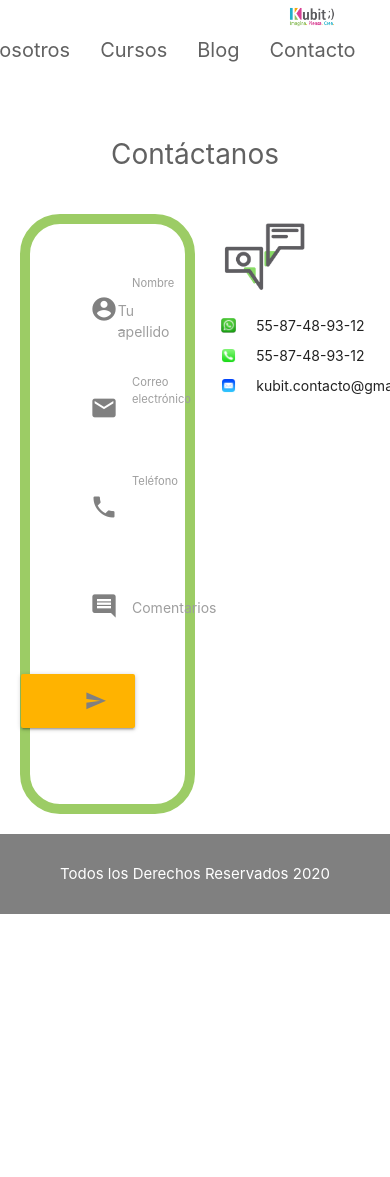
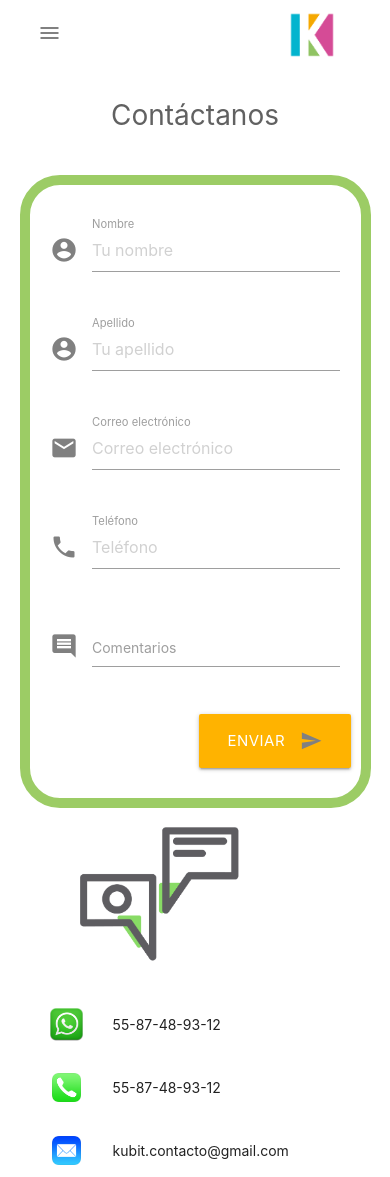
Before and after one commit to Ingvictor/SitiosWeb, a PHP site: page /contacto.html in a window 390 px wide; the page is wider, and only the part inside the window is pictured. Before the commit the page ends 914 px from the top of that part, so only its background shows below. Run offline with PHP 8.4, Linux system fonts and the light colour scheme.

Commit message:
index 97% concluido

```diff
--- a/contacto.html
+++ b/contacto.html
@@ -19,17 +19,31 @@
         **********************************
         *******************************-->
     <header class="header-nosotros">
-      <nav class="container">
-        <a href="index.html" class="logo-nosotros brand-logo valign-wrapper">
-            <img class="responsive-img left" src="assets/img/logo.png" alt="Logo">
+        <nav class="nav-wrapper ">
+            <div class="container ">
+              <a href="index.html" class="brand-logo text-darken-4">
+                <img class="hide-on-lar-and-down right" src="assets/img/favicon.png" alt="Logo">
               </a>
-        <ul class="right valign-wrapper ">
+              <a href="#" data-target="mobile-demo" class="sidenav-trigger"><i class="material-icons">menu</i></a>
+              <ul class="right hide-on-med-and-down text-darken-4 valign-wrapper">
                 <li><a href="nosotros.html">Nosotros</a></li>
                 <li><a href="cursos.html">Cursos</a></li>
                 <li><a href="blog.html">Blog</a></li>
                 <li><a href="contacto.html">Contacto</a></li>
               </ul>
+            </div>
         </nav>
+
+          <ul class="sidenav grey darken-2" id="mobile-demo">
+            <div>
+              <h5>Menú</h5>
+            </div>
+            <li><a href="index.html"><i class="material-icons">home</i>Inicio</a></li>
+            <li><a href="nosotros.html"><i class="material-icons">group</i>Nosotros</a></li>
+            <li><a href="cursos.html"><i class="material-icons">build</i>Cursos</a></li>
+            <li><a href="blog.html"><i class="material-icons">description</i>Blog</a></li>
+            <li><a href="contacto.html"><i class="material-icons">email</i>Contacto</a></li>
+          </ul>
     <section class="container valign-wrapper">
       <div class="row">
           <div class="col s12">
@@ -45,16 +59,20 @@
                 <div class="row">
                     <form class="col s12">
                         <div class="row">
-                            <div class="input-field col s6">
+                            <div class="input-field col s12">
                                 <i class="material-icons prefix">account_circle</i>
                                 <input placeholder="Tu nombre" id="Nombre" type="text" class="validate">
                                 <label for="Nombre">Nombre</label>
                             </div>
-                            <div class="input-field col s6">
-                                <input id="Apellido" type="text" class="validate">
-                                <label for="Apellido">Tu apellido</label>
+                        </div>
+                        <div class="row">
+                            <div class="input-field col s12">
+                                <i class="material-icons prefix">account_circle</i>
+                                <input placeholder="Tu apellido" id="Apellido" type="text" class="validate">
+                                <label for="Apellido">Apellido</label>
                             </div>
                         </div>
+
                         <div class="row">
                             <div class="input-field col s12">
                                 <i class="material-icons prefix">email</i>
@@ -88,9 +106,11 @@
             *******************************-->
 
             <div class="-contenedor-iconos-contacto">
+
                 <div class="icono-imagen">
                     <img src="assets/img/icono-contacto.png" alt="">
                 </div>
+                <div class="tarjeta">
                 <div class="iconos-contacto">
                     <div class="valign-wrapper">
                         <img src="assets/img/Whatsapp.png" alt="">
@@ -110,6 +130,7 @@
                     </div>
                 </div>
             </div>
+            </div>
         </section>
 
     </main>
@@ -118,14 +139,15 @@
         **********************************
         *******************************-->
 
-        <footer class="footer">
-            <div class="section">
-                <p>Todos los Derechos Reservados 2020 </p>
-            </div>
-        </footer>
+
 
     <!-- Compiled and minified JavaScript -->
     <script src="https://cdnjs.cloudflare.com/ajax/libs/materialize/1.0.0/js/materialize.min.js"></script>
     <script src="js/scripts.js"></script>
+    <script>
+        document.addEventListener('DOMContentLoaded', function() {
+            M.AutoInit();
+    });
+    </script>
 </body>
 </html>
--- a/css/main.css
+++ b/css/main.css
@@ -7,6 +7,7 @@ body {
 }
 img{
     max-width: 100%;
+    margin: auto;
 }
 
 h1{font-size: 38px; color: #616161;}
@@ -463,7 +464,7 @@ header ul a{
 
     .contacto-index{
         max-width: 100%;
-        height: 180px;
+        height: 200px;
         background-image: url('../assets/img/plantilla2-index.png');
         background-repeat: no-repeat;
         background-position: center;
@@ -471,10 +472,10 @@ header ul a{
         margin-top: 0;
     }
 
+    .contacto-index h3{
+        margin:0px 0 20px 0;
+    }
     .contacto-index h4{
-        margin:20px 0 20px 0;
-    }
-    .contacto-index p{
         margin:20px 0 20px 0;
     }
     .blog-index{
@@ -510,4 +511,36 @@ header ul a{
     .card-image{
         margin: auto;
     }
+    .iconos-miembros h2{
+        margin-top: 10px;
+    }
+    .iconos-miembros h3{
+        margin-top: 10px;
+        margin-bottom: 20px;
+    }
+    .imagenes-nosotros{
+        display: block;
+        margin: auto;
+        padding: 10px;
+    }
+    .imagenes-texto{
+        display: block;
+        margin: auto;
+        padding: 10px;
+
+    }
+    .formulario-contacto{
+        display: block;
+    }
+    .formulario{
+        padding: 30px 10px 10px 10px;
+    }
+    .iconos-contacto{
+        margin: 10px 0 0 20px;
+    }
+    .iconos-contacto img{
+        margin: 10px 10px;
+    }
+
 }
+}
```
Also changed, not shown: cursos.html (+25 -10 lines), nosotros.html (+45 -32 lines). Lines whose indentation alone changed are shown as unchanged.
